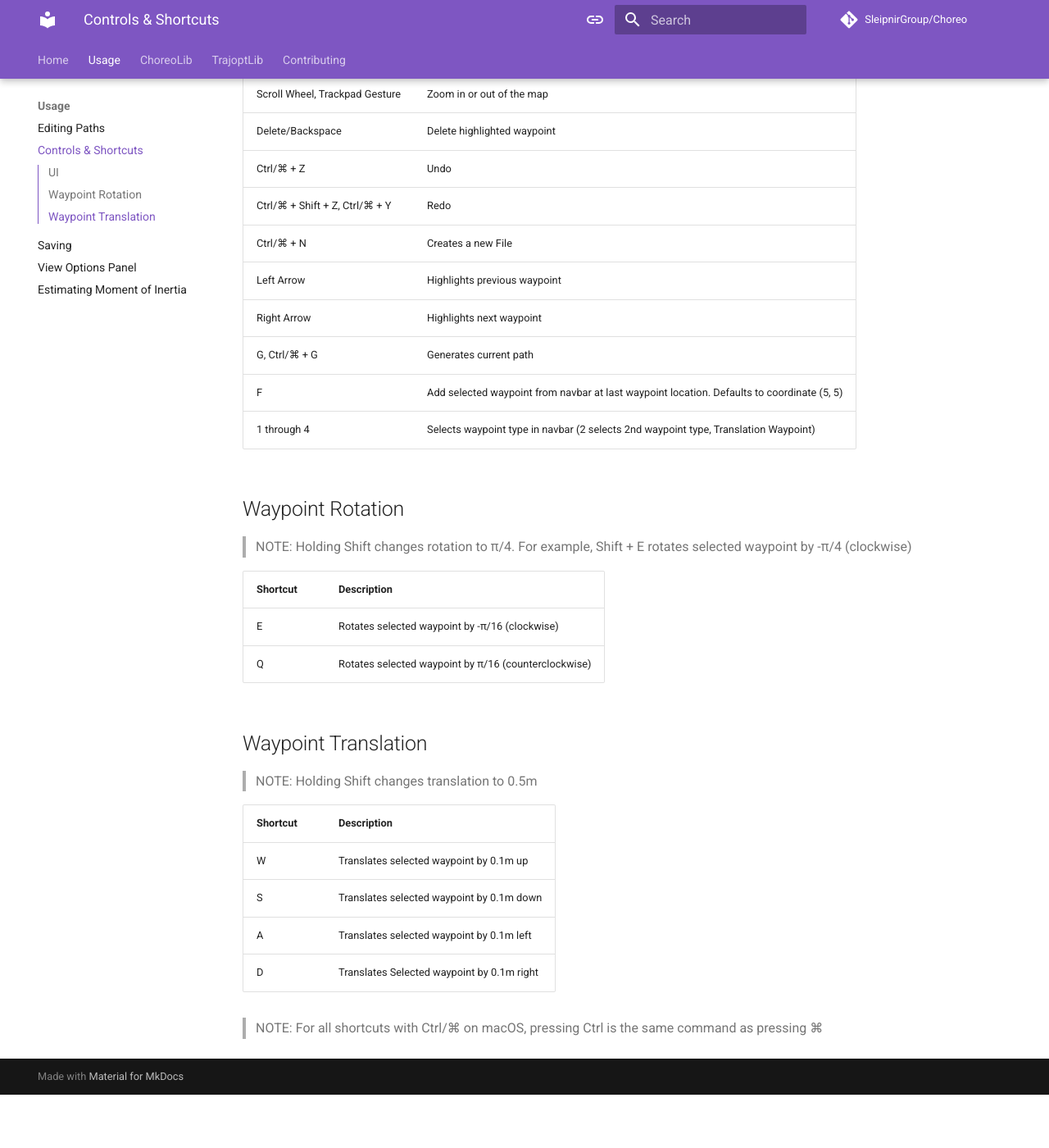
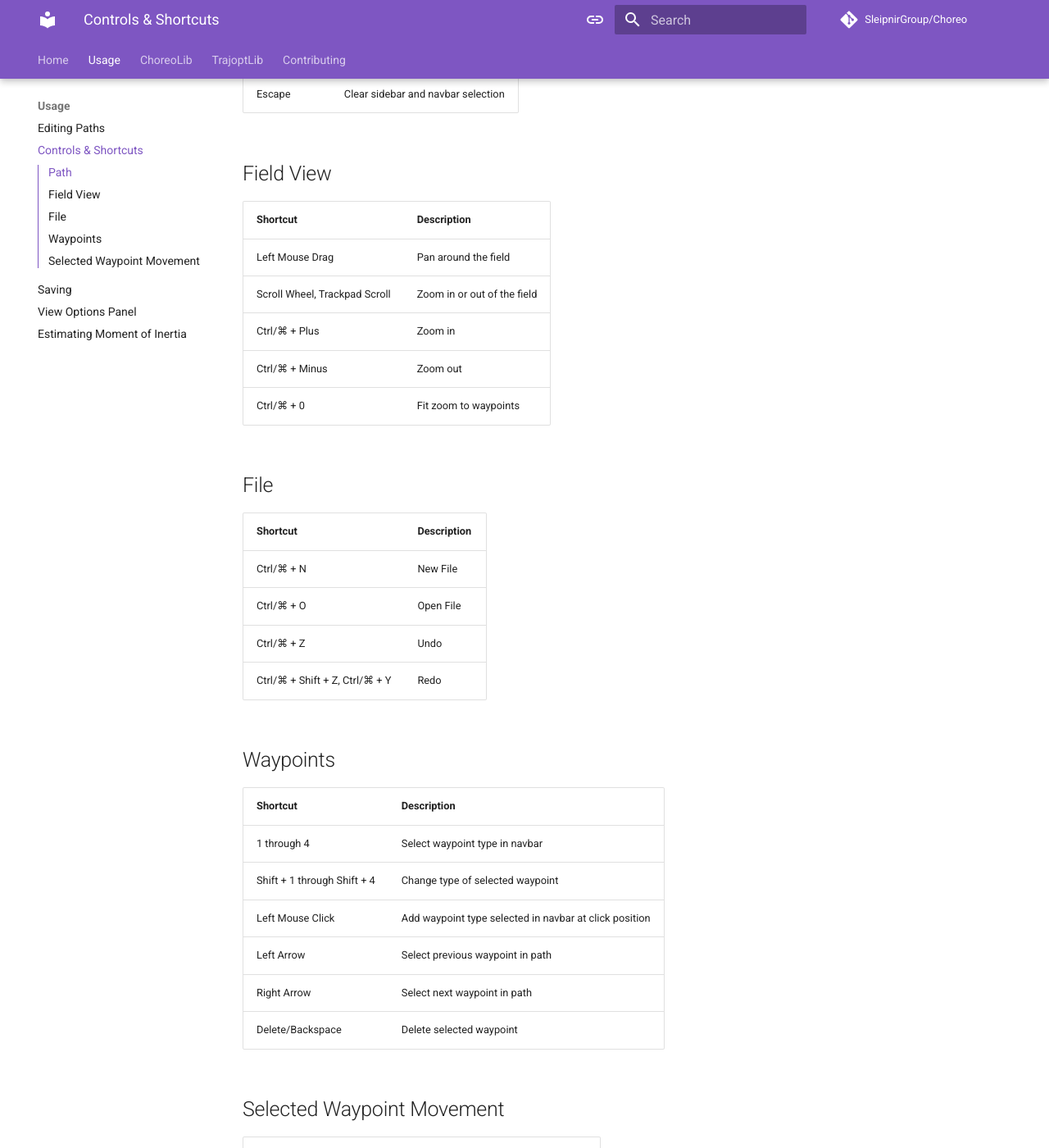
Before and after one commit to RohanBhattacharyya/Choreo, an MkDocs documentation site: the page built from docs/usage/controls-shortcuts.md, in a window 1280 px wide and 1400 px high, scrolled down 323 px. Shown: the whole window at 82% size. Built offline with MkDocs 1.6.1 and Material for MkDocs 9.7.7, drawn with Linux system fonts in a browser that asks for light colours; comment, search, counter and statistics services are not loaded; before the commit the page ends 1658 px from its top, so only the background shows below that; some of the changed text lies outside the part shown.

Commit message:
Update documentation for keyboard shortcuts (#524)
Fixes #355.

```diff
--- a/docs/usage/controls-shortcuts.md
+++ b/docs/usage/controls-shortcuts.md
@@ -1,38 +1,54 @@
-## UI
+## Path
 
-| Shortcut                       | Description                                                                                |
-| ------------------------------ | ------------------------------------------------------------------------------------------ |
-| Left Mouse Click               | Add selected waypoint from navbar at click position                                        |
-| Left Mouse Drag                | Pan around the map                                                                     |
-| Scroll Wheel, Trackpad Gesture | Zoom in or out of the map                                                                  |
-| Delete/Backspace               | Delete highlighted waypoint                                                                |
-| Ctrl/⌘ + Z                     | Undo                                                                                       |
-| Ctrl/⌘ + Shift + Z, Ctrl/⌘ + Y | Redo                                                                                       |
-| Ctrl/⌘ + N                     | Creates a new File                                                                         |
-| Left Arrow                     | Highlights previous waypoint                                                               |
-| Right Arrow                    | Highlights next waypoint                                                                   |
-| G, Ctrl/⌘ + G                  | Generates current path                                                                     |
-| F                              | Add selected waypoint from navbar at last waypoint location. Defaults to coordinate (5, 5) |
-| 1 through 4                    | Selects waypoint type in navbar (2 selects 2nd waypoint type, Translation Waypoint)        |
+| Shortcut      | Description                        |
+| ------------- | ---------------------------------- |
+| G, Ctrl/⌘ + G | Generate current path              |
+| Space         | Start/stop path playback           |
+| Escape        | Clear sidebar and navbar selection |
 
-## Waypoint Rotation
+## Field View
 
-> NOTE: Holding Shift changes rotation to π/4. For example, Shift + E rotates selected waypoint by -π/4 (clockwise)
+| Shortcut                      | Description                 |
+| ----------------------------- | --------------------------- |
+| Left Mouse Drag               | Pan around the field        |
+| Scroll Wheel, Trackpad Scroll | Zoom in or out of the field |
+| Ctrl/⌘ + Plus                 | Zoom in                     |
+| Ctrl/⌘ + Minus                | Zoom out                    |
+| Ctrl/⌘ + 0                    | Fit zoom to waypoints       |
 
-| Shortcut | Description                                          |
-| -------- | ---------------------------------------------------- |
-| E        | Rotates selected waypoint by -π/16 (clockwise)       |
-| Q        | Rotates selected waypoint by π/16 (counterclockwise) |
+## File
 
-## Waypoint Translation
+| Shortcut                       | Description |
+| ------------------------------ | ----------- |
+| Ctrl/⌘ + N                     | New File    |
+| Ctrl/⌘ + O                     | Open File   |
+| Ctrl/⌘ + Z                     | Undo        |
+| Ctrl/⌘ + Shift + Z, Ctrl/⌘ + Y | Redo        |
 
-> NOTE: Holding Shift changes translation to 0.5m
+## Waypoints
 
-| Shortcut | Description                                |
-| -------- | ------------------------------------------ |
-| W        | Translates selected waypoint by 0.1m up    |
-| S        | Translates selected waypoint by 0.1m down  |
-| A        | Translates selected waypoint by 0.1m left  |
-| D        | Translates Selected waypoint by 0.1m right |
+| Shortcut                       | Description                                            |
+| ------------------------------ | ------------------------------------------------------ |
+| 1 through 4                    | Select waypoint type in navbar                         |
+| Shift + 1 through Shift + 4    | Change type of selected waypoint                       |
+| Left Mouse Click               | Add waypoint type selected in navbar at click position |
+| Left Arrow                     | Select previous waypoint in path                       |
+| Right Arrow                    | Select next waypoint in path                           |
+| Delete/Backspace               | Delete selected waypoint                               |
+
+## Selected Waypoint Movement
+
+| Shortcut                  | Description                             |
+| ------------------------- | --------------------------------------- |
+| Left Mouse Drag on Center | Move Waypoint                           |
+| Left Mouse Drag on Edge   | Rotate Waypoint                         |
+| Q                         | Rotate 1/32 turn counterclockwise       |
+| E                         | Rotate 1/32 turn clockwise              |
+| Shift + Rotation Key      | Rotate by 1/8 turn instead of 1/32 turn |
+| W                         | Translate 0.1 m up (+Y)                 |
+| A                         | Translate 0.1 m left (-X)               |
+| S                         | Translate 0.1 m down (-Y)               |
+| D                         | Translate 0.1 m right (+X)              |
+| Shift + Translation Key   | Translate by 0.5 m instead of 0.1 m     |
 
 > NOTE: For all shortcuts with Ctrl/⌘ on macOS, pressing Ctrl is the same command as pressing ⌘
```
